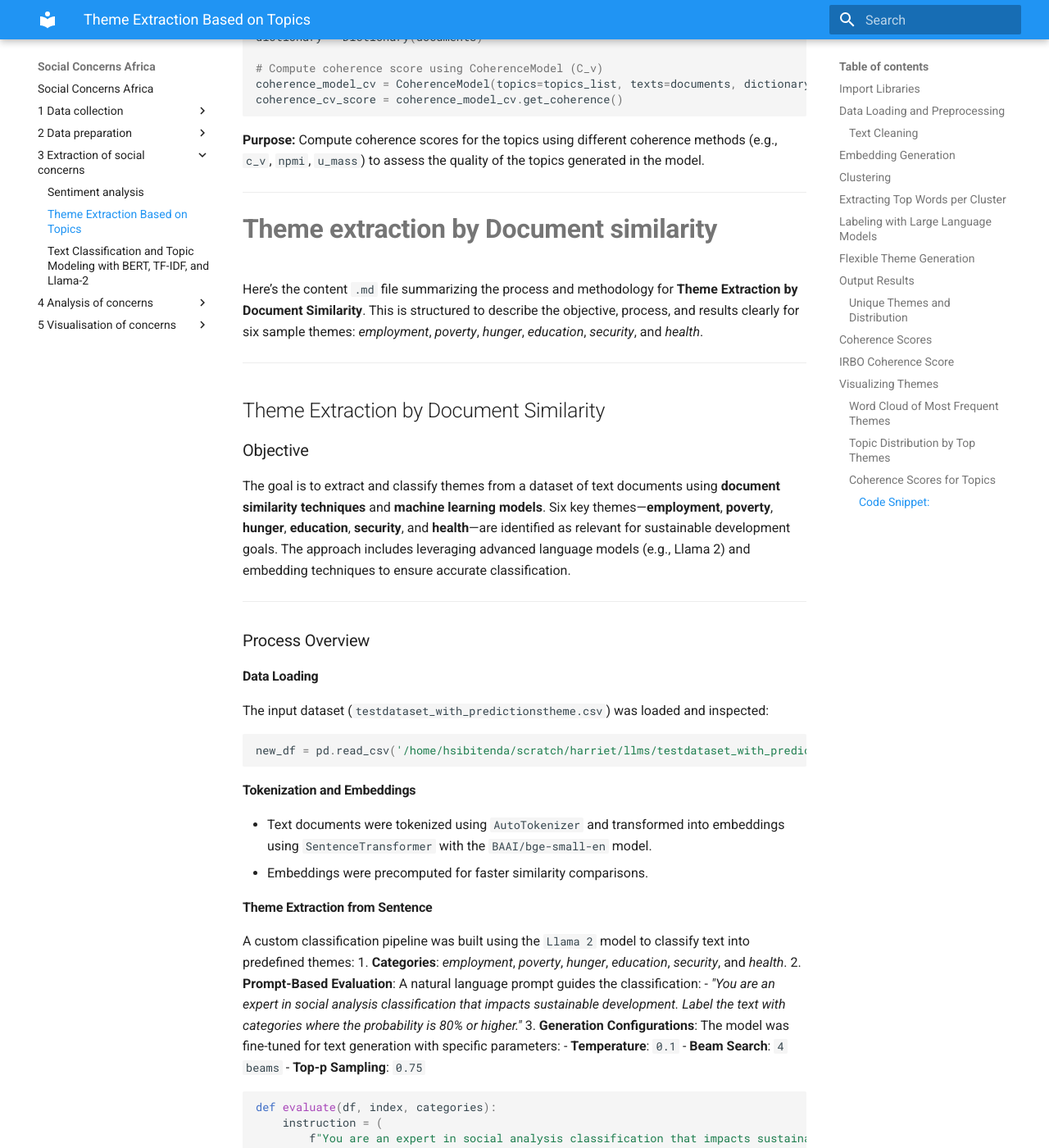
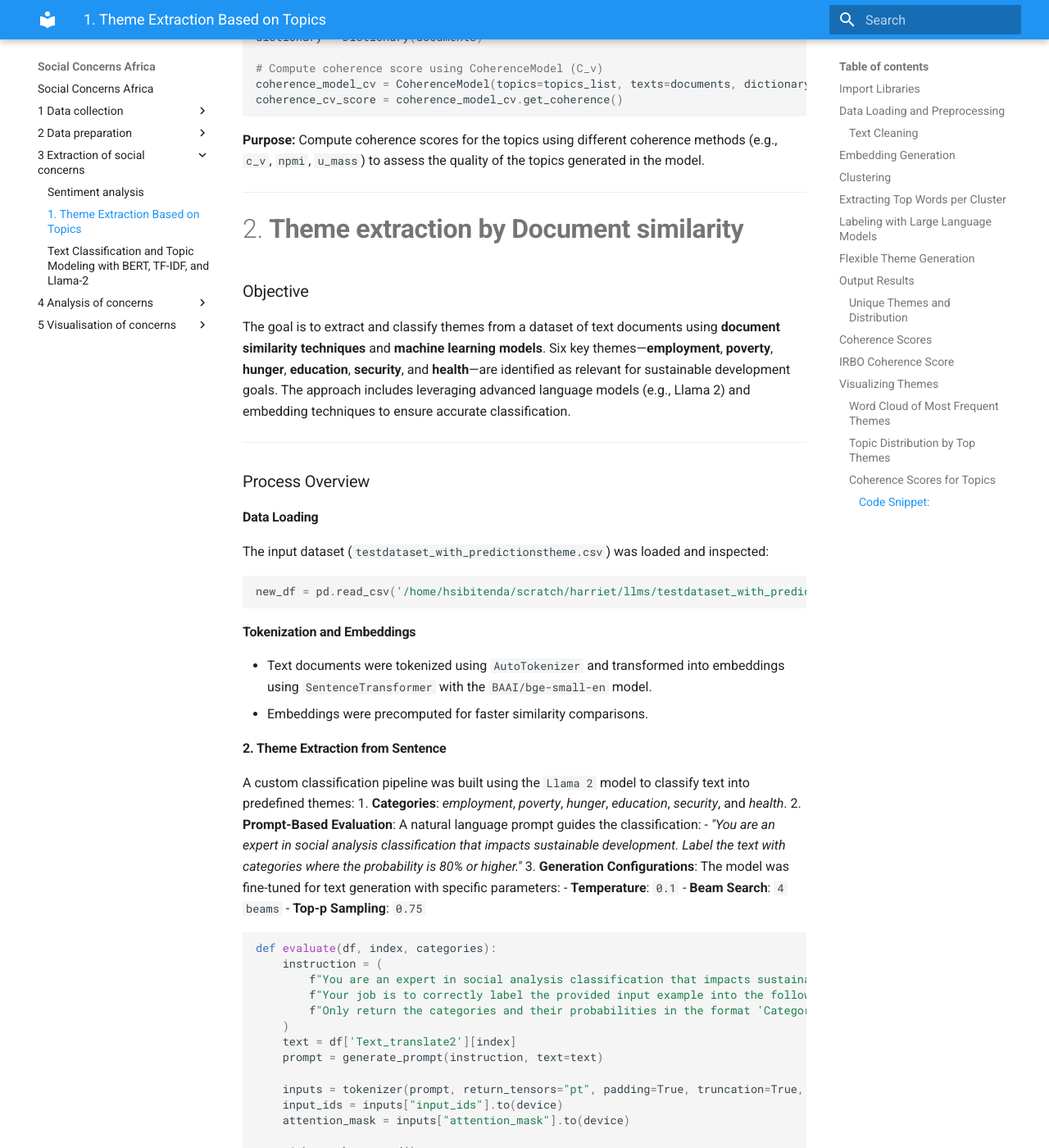
Before and after one commit to SibitendaHarriet/SnDAP, an MkDocs documentation site: the page built from docs/3_Extraction_of_social_concerns/Themes_by_Document_similarity.md, in a window 1280 px wide and 1400 px high, scrolled down 6077 px. Shown: the whole window at 82% size. Built offline with MkDocs 1.6.1 and Material for MkDocs 9.7.7, drawn with Linux system fonts in a browser that asks for light colours.

Commit message:
msingkhlkkll

```diff
--- a/docs/3_Extraction_of_social_concerns/Themes_by_Document_similarity.md
+++ b/docs/3_Extraction_of_social_concerns/Themes_by_Document_similarity.md
@@ -1,4 +1,4 @@
-# **Theme Extraction Based on Topics**
+# 1. **Theme Extraction Based on Topics**
 
 This document outlines the process of extracting themes and labels from a dataset of documents using machine learning techniques, natural language processing (NLP), and language models.
 
@@ -236,13 +236,7 @@ coherence_cv_score = coherence_model_cv.get_coherence()
 **Purpose:** Compute coherence scores for the topics using different coherence methods (e.g., `c_v`, `npmi`, `u_mass`) to assess the quality of the topics generated in the model.
 
 ---
-# **Theme extraction by Document similarity**
-Here’s the content `.md` file summarizing the process and methodology for **Theme Extraction by Document Similarity**. This is structured to describe the objective, process, and results clearly for six sample themes: *employment*, *poverty*, *hunger*, *education*, *security*, and *health*.
-
----
-
-## Theme Extraction by Document Similarity
-
+# 2. **Theme extraction by Document similarity**
 ### Objective
 The goal is to extract and classify themes from a dataset of text documents using **document similarity techniques** and **machine learning models**. Six key themes—**employment**, **poverty**, **hunger**, **education**, **security**, and **health**—are identified as relevant for sustainable development goals. The approach includes leveraging advanced language models (e.g., Llama 2) and embedding techniques to ensure accurate classification.
 
@@ -260,7 +254,7 @@ new_df = pd.read_csv('/home/hsibitenda/scratch/harriet/llms/testdataset_with_pre
 - Text documents were tokenized using `AutoTokenizer` and transformed into embeddings using `SentenceTransformer` with the `BAAI/bge-small-en` model.
 - Embeddings were precomputed for faster similarity comparisons.
 
-#### **Theme Extraction from Sentence**
+#### 2. **Theme Extraction from Sentence**
 A custom classification pipeline was built using the `Llama 2` model to classify text into predefined themes:
 1. **Categories**: *employment*, *poverty*, *hunger*, *education*, *security*, and *health*.
 2. **Prompt-Based Evaluation**: A natural language prompt guides the classification:
```
